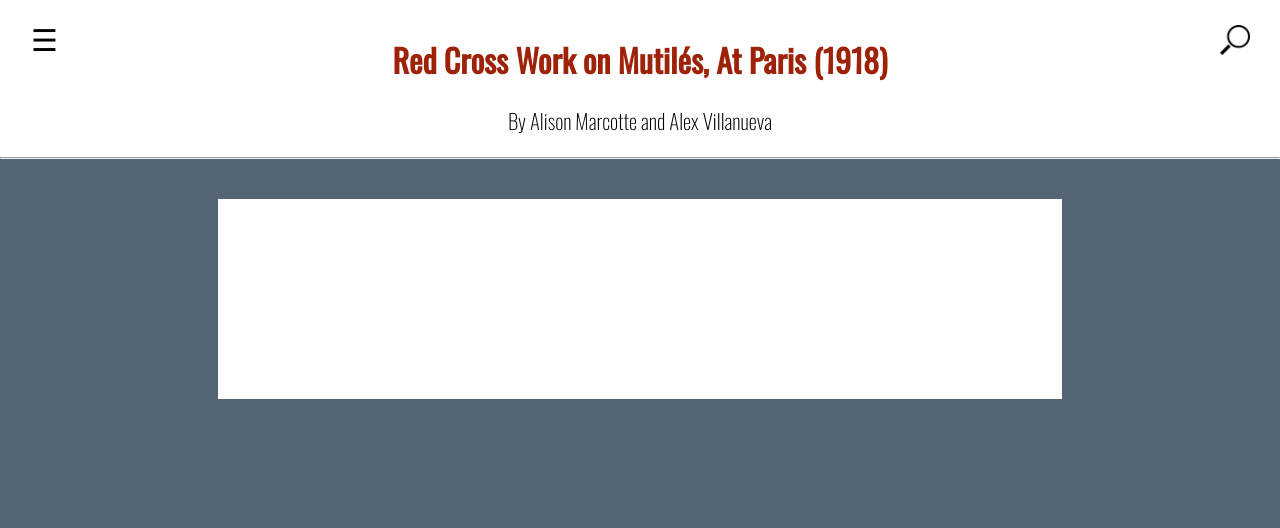
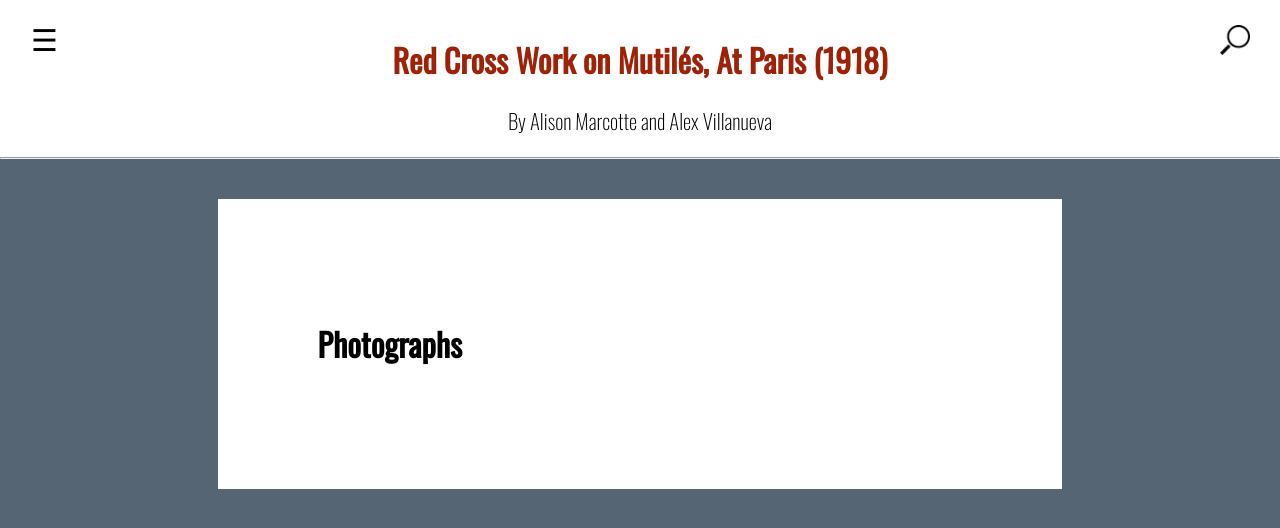
Before and after one commit to TonLeon/Mindoc_Original_Prototype, a Jekyll site: the page built from 007_photographs.md, in a window 1280 px wide. Shown: the top 528 px of the page. Built offline with Jekyll 4.4.1, drawn with Linux system fonts in a browser that asks for light colours.

Commit message:
Update 007_photographs.md

```diff
--- a/007_photographs.md
+++ b/007_photographs.md
@@ -3,3 +3,5 @@
 title: Photographs
 number: 007
 ---
+
+# Photographs
```
